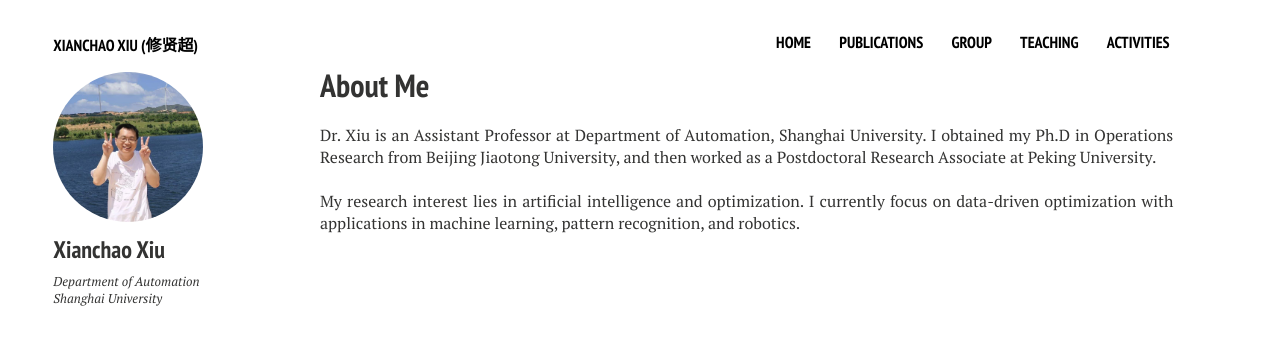
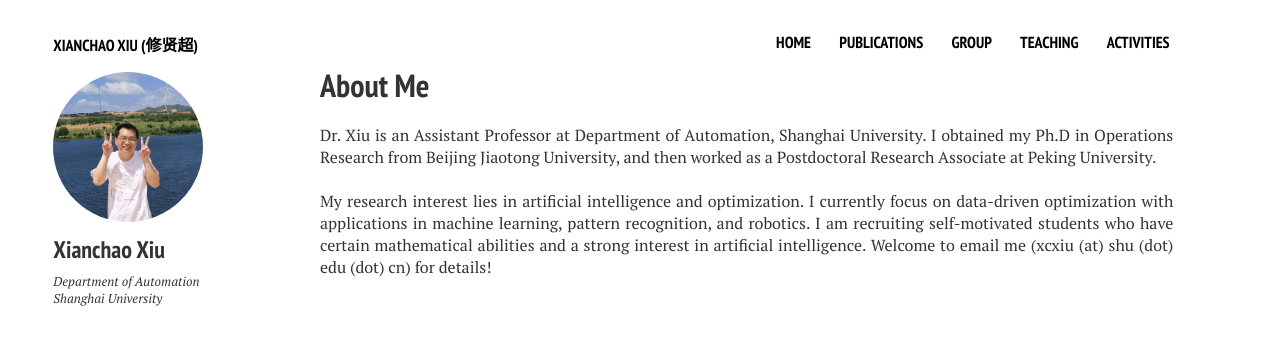
Before and after one commit to xianchaoxiu/xianchaoxiu.github.io, a Jekyll site: the page built from index.md, in a window 1280 px wide. Shown: the top 345 px of the page. Built offline with Jekyll 4.4.1, drawn with Linux system fonts in a browser that asks for light colours; nearby versions of some CDN libraries.

Commit message:
Update home2.html

```diff
--- a/_layouts/home2.html
+++ b/_layouts/home2.html
@@ -32,7 +32,9 @@
 
 
 	      My research interest lies in artificial intelligence and optimization.
-	      I currently focus on data-driven optimization with applications in machine learning, pattern recognition, and robotics. <br><br>
+	      I currently focus on data-driven optimization with applications in machine learning, pattern recognition, and robotics.
+              I am recruiting self-motivated students who have certain mathematical abilities and a strong interest in artificial intelligence.
+	      Welcome to email me (xcxiu (at) shu (dot) edu (dot) cn) for details!
 
 
 
```
